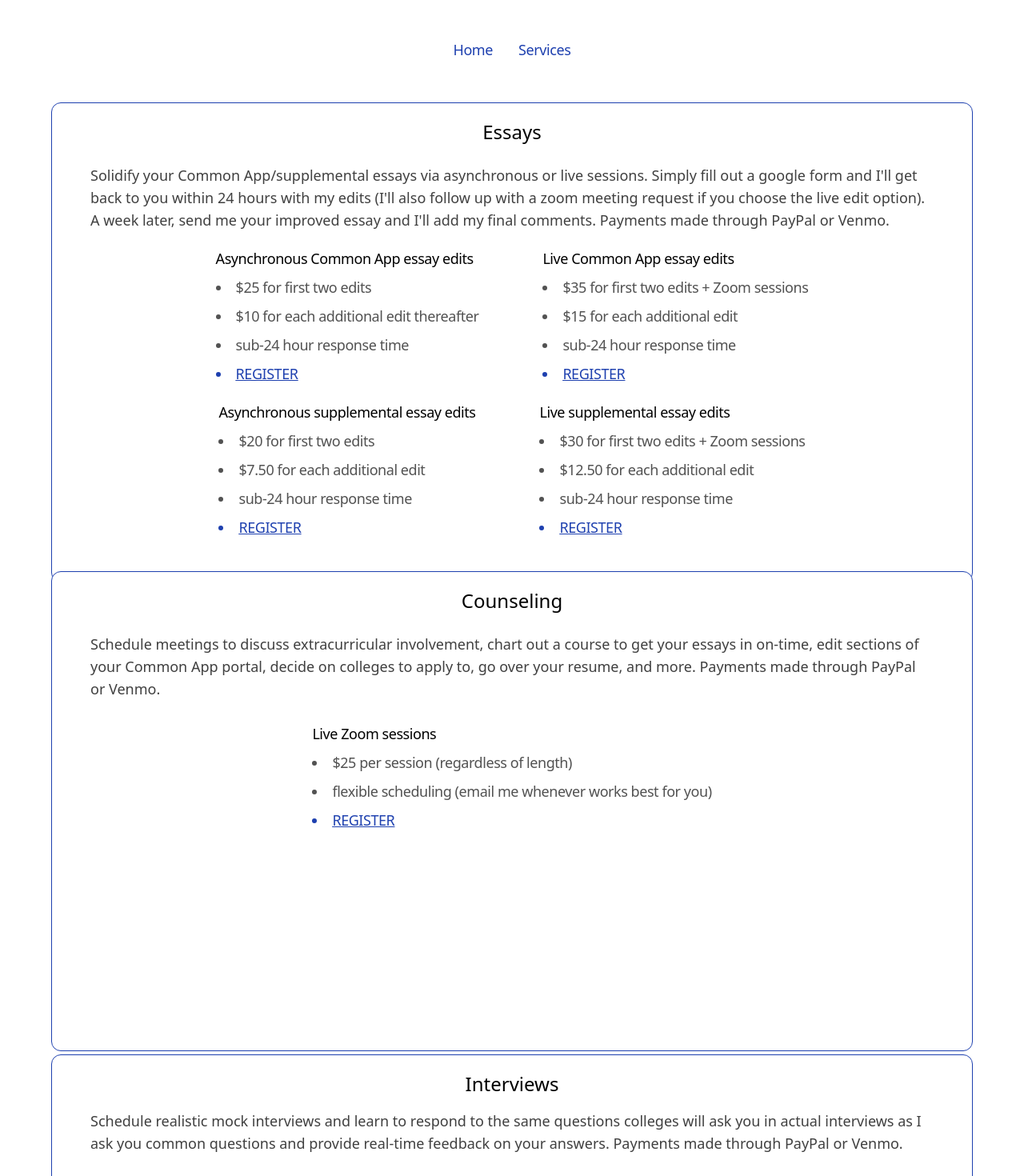
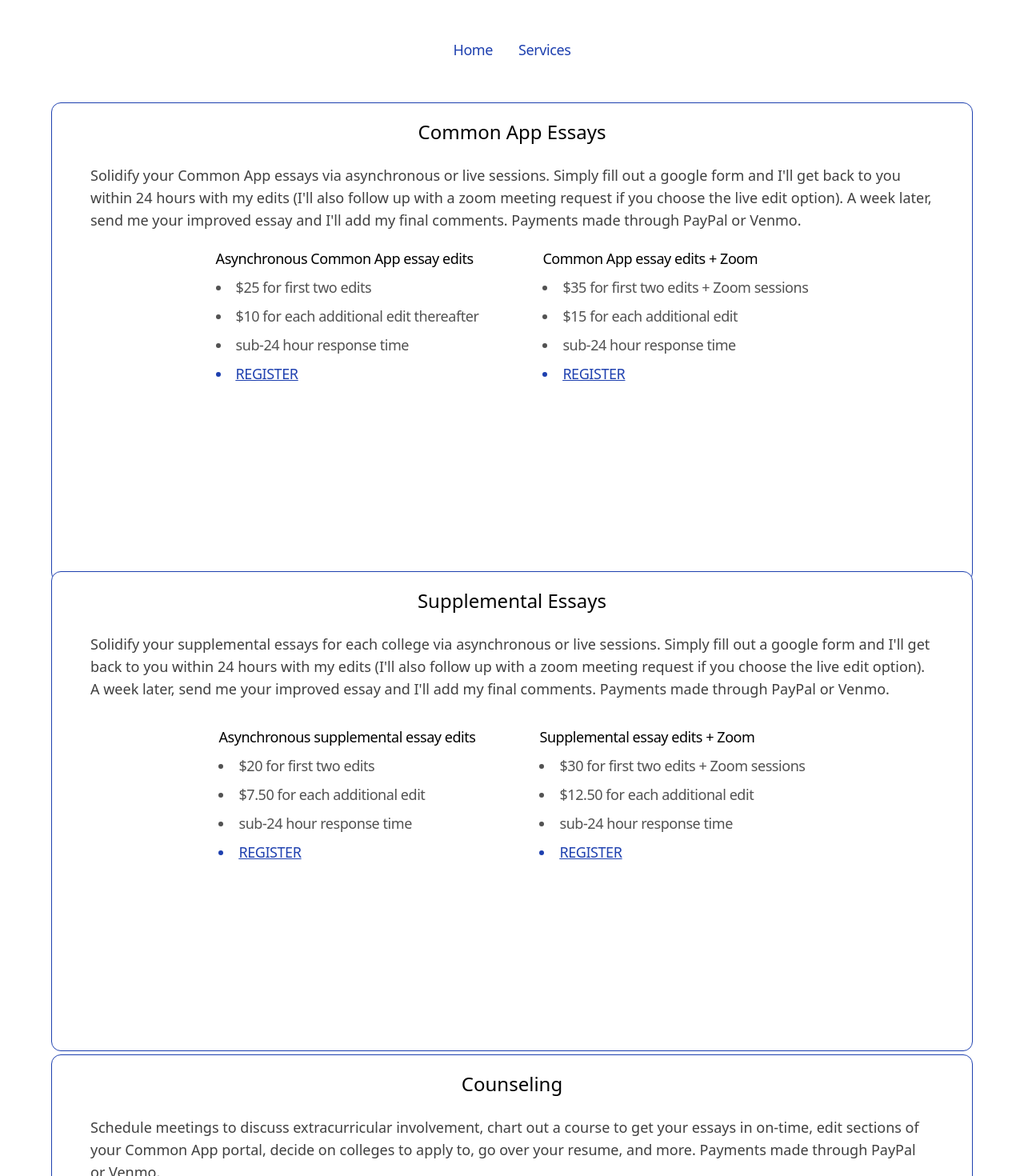
Before and after one commit to VA-24/VA-CC-Website, a React (Create React App) app: page /services in a window 1280 px wide. Shown: the top 1470 px of the page at 80% size. Built offline with nearby package versions, Linux system fonts and the light colour scheme.

Commit message:
format changes

```diff
--- a/src/pages/Home.js
+++ b/src/pages/Home.js
@@ -81,7 +81,7 @@ function Home(){
                 <div class='p-2 mt-10 w-1/3 lg:w-1/6 rounded-lg shadow-lg flex flex-col items-center border border-yellow-600'>
                     <h3 class='text-xl xl:text-3xl font-bold text-yellow-600'>
                         <a href='/services'>
-                        Read more
+                        More →
                         </a>
                     </h3>
                 </div>
--- a/src/pages/Services.js
+++ b/src/pages/Services.js
@@ -34,8 +34,8 @@ function Services(){
                 <section id='projects' class='w-full h-full flex flex-col items-center gap-1'>
                 <a target='_blank' class='sticky z-[2] top-0 lg:top-32 [&>div>.shine]:hover:block w-full max-w-lg md:max-w-3xl lg:max-w-4xl xl:max-w-6xl h-[90vh] lg:h-[80vh] lg:max-h-[600px] flex flex-col xl:flex-row border border-blue-800 p-2 justify-start gap-8 px-4 py-8 lg:px-6 xl:px-12 xl:py-5 bg-white rounded-xl'>
                     <div class='flex flex-col gap-4'>
-                        <h3 class='font-medium text-xl xl:text-2xl 2xl:text-3xl text-black text-center'>Essays</h3>
-                        <p class='text-neutral-700 text-sm md:text-base lg:text-lg xl:text-lg mt-2 xs:text-xs'>Solidify your Common App/supplemental essays via asynchronous or live sessions. Simply fill out a google form and I'll get back to you within 24 hours with my edits (I'll also follow up with a zoom meeting request if you choose the live edit option). A week later, send me your improved essay and I'll add my final comments. Payments made through PayPal or Venmo.</p>
+                        <h3 class='font-medium text-xl xl:text-2xl 2xl:text-3xl text-black text-center'>Common App Essays</h3>
+                        <p class='text-neutral-700 text-sm md:text-base lg:text-lg xl:text-lg mt-2 xs:text-xs'>Solidify your Common App essays via asynchronous or live sessions. Simply fill out a google form and I'll get back to you within 24 hours with my edits (I'll also follow up with a zoom meeting request if you choose the live edit option). A week later, send me your improved essay and I'll add my final comments. Payments made through PayPal or Venmo.</p>
                         <div class='flex flex-row h-[25vh] lg:h-[20vh] justify-center tracking-tight gap-20 text-sm md:text-base lg:text-base xl:text-lg mt-1 xs:text-xs' data-aos='zoom-in' data-aos-delay='100'>
                                 <div class='flex flex-col min-h-[200px]'>
                                     <div class='flex items-center'>
@@ -49,7 +49,7 @@ function Services(){
 
                                 </div>
                                 <div class='flex flex-col min-h-[200px]'>
-                                    <h3 class='pb-2 font-medium'>Live Common App essay edits</h3>
+                                    <h3 class='pb-2 font-medium'>Common App essay edits + Zoom</h3>
                                     <li class='pb-2 text-neutral-600'>$35 for first two edits + Zoom sessions</li>
                                     <li class='pb-2 text-neutral-600'>$15 for each additional edit</li>
                                     <li class='pb-2 text-neutral-600'>sub-24 hour response time</li>
@@ -58,6 +58,15 @@ function Services(){
                                 </div>
                         </div>
 
+
+
+                    </div>
+                </a>
+
+                <a target='_blank' class='sticky z-[2] top-0 lg:top-32 [&>div>.shine]:hover:block w-full max-w-lg md:max-w-3xl lg:max-w-4xl xl:max-w-6xl h-[90vh] lg:h-[80vh] lg:max-h-[600px] flex flex-col xl:flex-row border border-blue-800 p-2 justify-start gap-8 px-4 py-8 lg:px-6 xl:px-12 xl:py-5 bg-white rounded-xl'>
+                    <div class='flex flex-col gap-4'>
+                        <h3 class='font-medium text-xl xl:text-2xl 2xl:text-3xl text-black text-center'>Supplemental Essays</h3>
+                        <p class='text-neutral-700 text-sm md:text-base lg:text-lg xl:text-lg mt-2 xs:text-xs'>Solidify your supplemental essays for each college via asynchronous or live sessions. Simply fill out a google form and I'll get back to you within 24 hours with my edits (I'll also follow up with a zoom meeting request if you choose the live edit option). A week later, send me your improved essay and I'll add my final comments. Payments made through PayPal or Venmo.</p>
                         <div class='flex flex-row h-[25vh] lg:h-[20vh] justify-center tracking-tight gap-20 text-sm md:text-base lg:text-lg xl:text-lg mt-8 md:mt-4' data-aos='zoom-in' data-aos-delay='300'>
                                 <div class='flex flex-col min-h-[200px]'>
                                     <h3 class='pb-2 font-medium'>Asynchronous supplemental essay edits</h3>
@@ -68,7 +77,7 @@ function Services(){
 
                                 </div>
                                 <div class='flex flex-col min-h-[200px]'>
-                                    <h3 class='pb-2 font-medium'>Live supplemental essay edits</h3>
+                                    <h3 class='pb-2 font-medium'>Supplemental essay edits + Zoom</h3>
                                     <li class='pb-2 text-neutral-600'>$30 for first two edits + Zoom sessions</li>
                                     <li class='pb-2 text-neutral-600'>$12.50 for each additional edit</li>
                                     <li class='pb-2 text-neutral-600'>sub-24 hour response time</li>
@@ -76,6 +85,8 @@ function Services(){
 
                                 </div>
                         </div>
+
+
 
                     </div>
                 </a>
```
